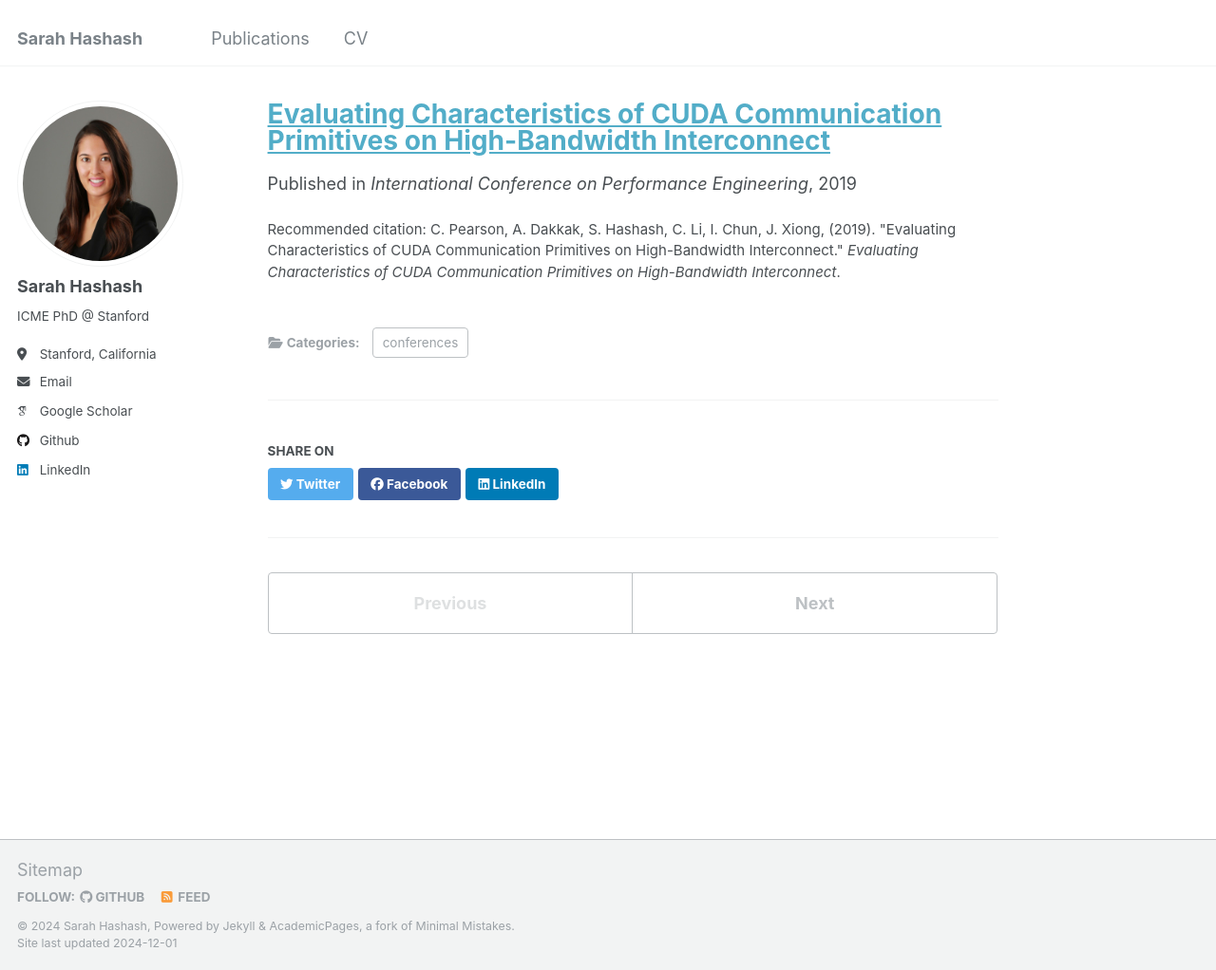
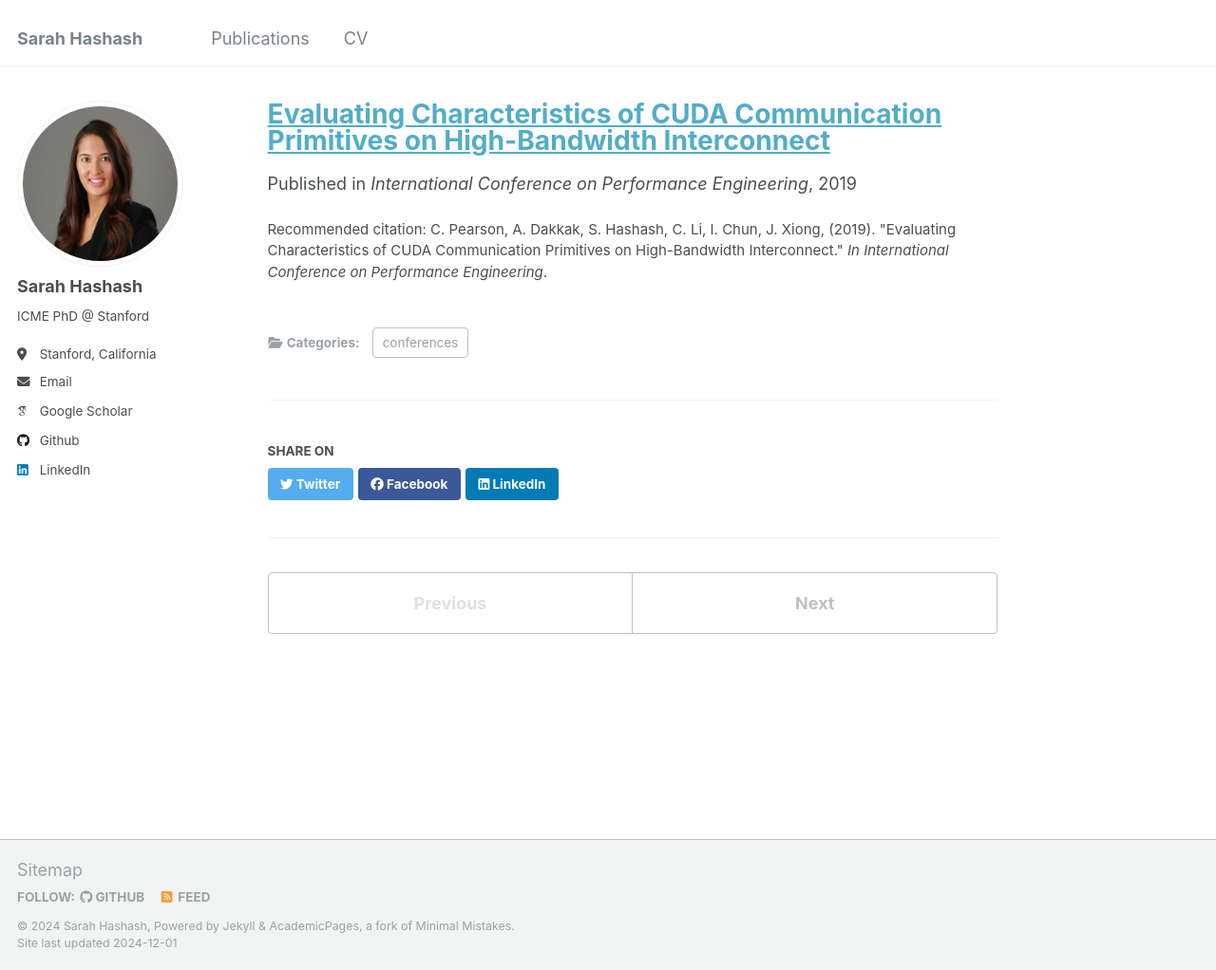
Before and after one commit to s-hashash/sarahhashash, a Jekyll site: the page built from _publications/ConferencePaper2.md, in a window 1280 px wide and 1022 px high. Shown: the whole window at 95% size. Built offline with Jekyll 4.4.1, drawn with Linux system fonts in a browser that asks for light colours; some web fonts are replaced.

Commit message:
Update ConferencePaper2.md

```diff
--- a/_publications/ConferencePaper2.md
+++ b/_publications/ConferencePaper2.md
@@ -5,5 +5,6 @@ category: conferences
 excerpt: 'CommScope is a set of microbenchmarks designed to help system and application developers analyze and optimize memory transfer behavior across various data placement and exchange scenarios in heterogeneous systems. It evaluates CUDA data transfer primitives on architectures like POWER and x86 with interconnects such as PCIe and NVLink, providing insights into system design and application optimization.'
 date: 2019-04-07
 venue: 'International Conference on Performance Engineering'
-citation: 'C. Pearson, A. Dakkak, S. Hashash, C. Li, I. Chun, J. Xiong, (2019). &quot;Evaluating Characteristics of CUDA Communication Primitives on High-Bandwidth Interconnect.&quot; <i>Evaluating Characteristics of CUDA Communication Primitives on High-Bandwidth Interconnect</i>.'
+citation: 'C. Pearson, A. Dakkak, S. Hashash, C. Li, I. Chun, J. Xiong, (2019). &quot;Evaluating Characteristics of CUDA Communication Primitives on High-Bandwidth Interconnect.&quot; <i>In International Conference on Performance
+Engineering</i>.'
 ---
```
